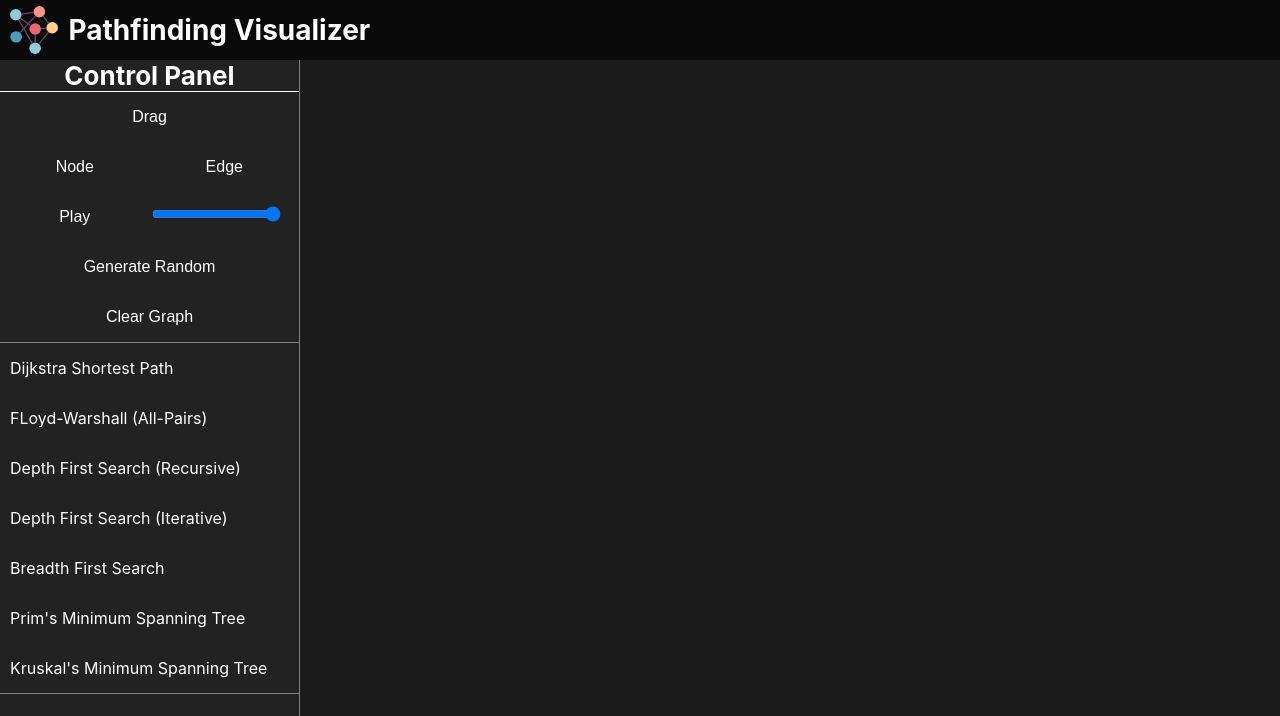
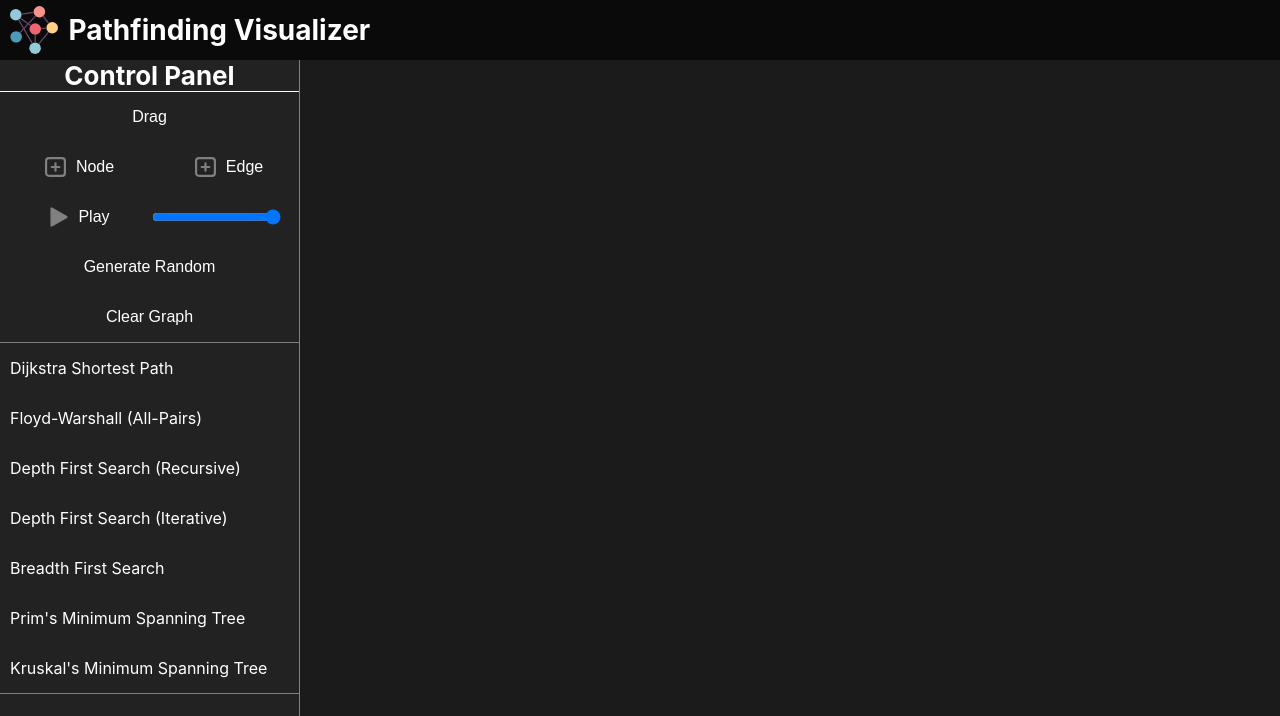
Before and after one commit to GigiOtoya/pathfinder-v2, a React (Create React App) app: page / in a window 1280 px wide. Shown: the top 716 px of the page. Built offline with nearby package versions, Linux system fonts and the light colour scheme.

Commit message:
small update

```diff
--- a/src/components/Controller.css
+++ b/src/components/Controller.css
@@ -19,12 +19,19 @@
 }
 
 .control-panel button {
+    display: flex;
+    justify-content: center;
+    align-items: center;
     height: 50px;
     color: white;
     background-color: #222222;
     border:none;
     font-size: 16px;
     padding: 0;
+}
+
+.side-by-side{
+    display: flex;
 }
 
 .half-btn {
@@ -35,9 +42,16 @@
     width: 100%;
 }
 
+.icon {
+    height: 20px;
+}
+
 .control-panel button:hover {
     background-color: #1b1b1b;
+    cursor: pointer;
 }
 
 .control-panel button:active {
+    box-shadow: inset 0px 0px 4px #c1c1c1;
+    transform: scale(.99);
 }
--- a/src/components/Controller.tsx
+++ b/src/components/Controller.tsx
@@ -1,15 +1,29 @@
 import './Controller';
 import './Controller.css'
 import { Navigation } from './Navigation';
+import PlayIcon from '../assets/PlayButton.svg';
+import PlusIcon from '../assets/plus-sign-icon.svg';
 
 export const Controller = () => {
     return (
         <div className="control-panel">
             <h1> Control Panel </h1>
             <button className="full-btn"> Drag </button>
-            <button className="half-btn"> Node </button>
-            <button className="half-btn"> Edge </button>
-            <button className="half-btn"> Play </button>
+            <div className="side-by-side">
+                <button className="half-btn">
+                    <img src={ PlusIcon } alt="Add Icon" className="icon"/>
+                    Node
+                </button>
+                <button className="half-btn">
+                    <img src={ PlusIcon } alt="Add Icon" className="icon"/>
+                    Edge
+                </button>
+            </div>
+            <div className="side-by-side">
+                <button className="half-btn">
+                    <img src={ PlayIcon } alt="Play Icon" className="icon"/>
+                    Play
+                </button>
 
                 <input
                     type="range"
@@ -18,6 +32,7 @@ export const Controller = () => {
                     min="0"
                     max="4"
                     step="1"></input>
+            </div>
             <button className="full-btn"> Generate Random </button>
             <button className="full-btn"> Clear Graph </button>
             <Navigation/>
--- a/src/components/Navigation.tsx
+++ b/src/components/Navigation.tsx
@@ -2,7 +2,7 @@ import './Navigation.css'
 
 const algorithms: JSX.Element[] = [
     {id: 0, name: 'Dijkstra Shortest Path'},
-    {id: 1, name: 'FLoyd-Warshall (All-Pairs)'},
+    {id: 1, name: 'Floyd-Warshall (All-Pairs)'},
     {id: 2, name: 'Depth First Search (Recursive)'},
     {id: 3, name: 'Depth First Search (Iterative)'},
     {id: 4, name: 'Breadth First Search'},
```
Also changed, not shown: src/assets/PlayButton.svg (added), src/assets/plus-sign-icon.svg (added). Lines whose indentation alone changed are shown as unchanged.
